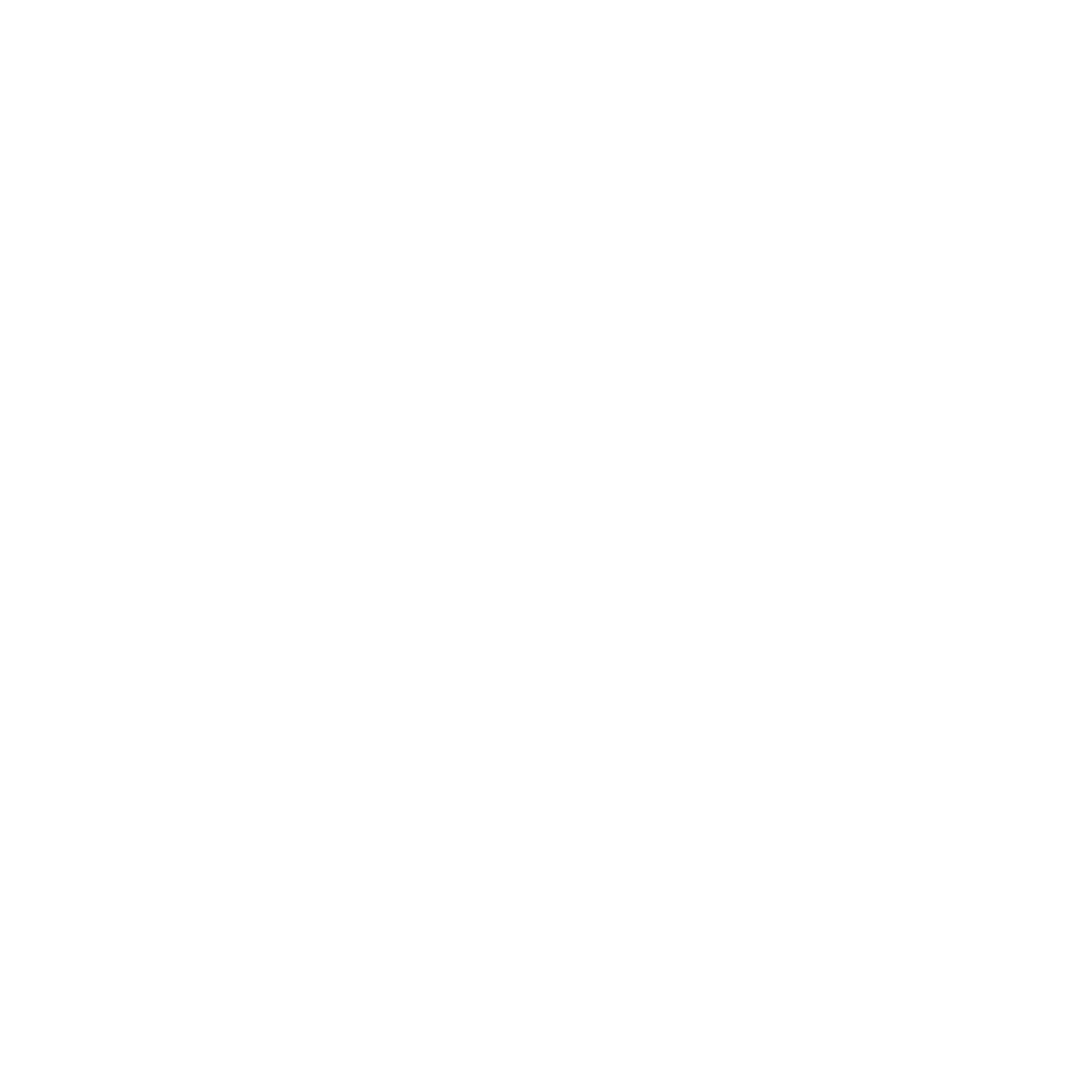
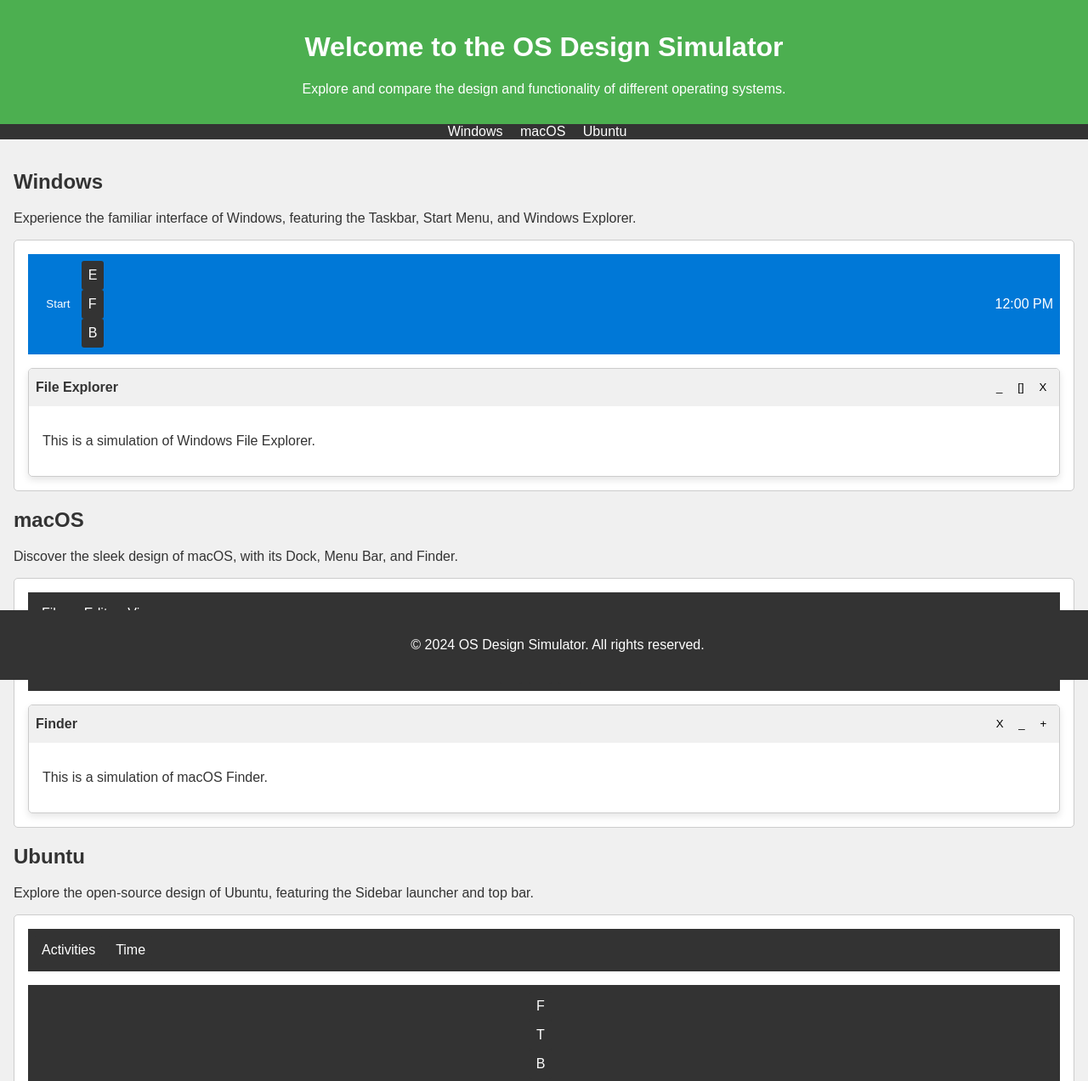
Before and after one commit to farhanali095/Equality-Engineers_003, a plain HTML site: page index.html in a window 1280 px wide. Shown: the top 1272 px of the page at 85% size. Before the commit the page ends 800 px from the top, so only its background shows below. Drawn offline with Linux system fonts and the light colour scheme.

Commit message:
Basic Homepage Created

```diff
--- a/index.html
+++ b/index.html
@@ -3,9 +3,115 @@
 <head>
     <meta charset="UTF-8">
     <meta name="viewport" content="width=device-width, initial-scale=1.0">
-    <title>Document</title>
+    <title>OS Design Simulator</title>
+    <link rel="stylesheet" href="styles.css">
 </head>
 <body>
+    <header>
+        <h1>Welcome to the OS Design Simulator</h1>
+        <p>Explore and compare the design and functionality of different operating systems.</p>
+    </header>
 
+    <nav>
+        <ul>
+            <li><a href="#windows">Windows</a></li>
+            <li><a href="#macos">macOS</a></li>
+            <li><a href="#ubuntu">Ubuntu</a></li>
+        </ul>
+    </nav>
+
+    <main>
+        <section id="windows">
+            <h2>Windows</h2>
+            <p>Experience the familiar interface of Windows, featuring the Taskbar, Start Menu, and Windows Explorer.</p>
+            <div class="os-simulation windows">
+                <div class="taskbar">
+                    <button class="start-button">Start</button>
+                    <div class="taskbar-icons">
+                        <div class="icon">E</div>
+                        <div class="icon">F</div>
+                        <div class="icon">B</div>
+                    </div>
+                    <div class="taskbar-clock">12:00 PM</div>
+                </div>
+                <div class="window">
+                    <div class="window-header">
+                        <span class="window-title">File Explorer</span>
+                        <div class="window-controls">
+                            <button class="minimize">_</button>
+                            <button class="maximize">[]</button>
+                            <button class="close">X</button>
+                        </div>
+                    </div>
+                    <div class="window-content">
+                        <p>This is a simulation of Windows File Explorer.</p>
+                    </div>
+                </div>
+            </div>
+        </section>
+
+        <section id="macos">
+            <h2>macOS</h2>
+            <p>Discover the sleek design of macOS, with its Dock, Menu Bar, and Finder.</p>
+            <div class="os-simulation macos">
+                <div class="menu-bar">
+                    <div class="menu-bar-item">File</div>
+                    <div class="menu-bar-item">Edit</div>
+                    <div class="menu-bar-item">View</div>
+                </div>
+                <div class="dock">
+                    <div class="dock-icon">F</div>
+                    <div class="dock-icon">S</div>
+                    <div class="dock-icon">B</div>
+                </div>
+                <div class="window">
+                    <div class="window-header">
+                        <span class="window-title">Finder</span>
+                        <div class="window-controls">
+                            <button class="close">X</button>
+                            <button class="minimize">_</button>
+                            <button class="maximize">+</button>
+                        </div>
+                    </div>
+                    <div class="window-content">
+                        <p>This is a simulation of macOS Finder.</p>
+                    </div>
+                </div>
+            </div>
+        </section>
+
+        <section id="ubuntu">
+            <h2>Ubuntu</h2>
+            <p>Explore the open-source design of Ubuntu, featuring the Sidebar launcher and top bar.</p>
+            <div class="os-simulation ubuntu">
+                <div class="top-bar">
+                    <div class="top-bar-item">Activities</div>
+                    <div class="top-bar-item">Time</div>
+                </div>
+                <div class="sidebar">
+                    <div class="sidebar-icon">F</div>
+                    <div class="sidebar-icon">T</div>
+                    <div class="sidebar-icon">B</div>
+                </div>
+                <div class="window">
+                    <div class="window-header">
+                        <span class="window-title">File Manager</span>
+                        <div class="window-controls">
+                            <button class="minimize">_</button>
+                            <button class="maximize">[]</button>
+                            <button class="close">X</button>
+                        </div>
+                    </div>
+                    <div class="window-content">
+                        <p>This is a simulation of Ubuntu File Manager.</p>
+                    </div>
+                </div>
+            </div>
+        </section>
+    </main>
+
+    <footer>
+        <p>&copy; 2024 OS Design Simulator. All rights reserved.</p>
+    </footer>
 </body>
 </html>
--- /dev/null
+++ b/styles.css
@@ -0,0 +1,136 @@
+body {
+    font-family: Arial, sans-serif;
+    margin: 0;
+    padding: 0;
+    background-color: #f0f0f0;
+    color: #333;
+}
+
+header {
+    background-color: #4CAF50;
+    color: white;
+    padding: 1em;
+    text-align: center;
+}
+
+nav {
+    background-color: #333;
+}
+
+nav ul {
+    list-style-type: none;
+    margin: 0;
+    padding: 0;
+    text-align: center;
+}
+
+nav ul li {
+    display: inline;
+    margin-right: 1em;
+}
+
+nav ul li a {
+    color: white;
+    text-decoration: none;
+}
+
+main {
+    padding: 1em;
+}
+
+.os-simulation {
+    margin-top: 1em;
+    border: 1px solid #ccc;
+    background-color: white;
+    padding: 1em;
+    border-radius: 5px;
+}
+
+.taskbar, .menu-bar, .top-bar, .sidebar, .dock {
+    display: flex;
+    align-items: center;
+    padding: 0.5em;
+    margin-bottom: 1em;
+}
+
+.taskbar {
+    background-color: #0078d7;
+    color: white;
+    justify-content: space-between;
+}
+
+.taskbar .start-button {
+    background-color: #0078d7;
+    border: none;
+    color: white;
+    padding: 0.5em 1em;
+    cursor: pointer;
+}
+
+.taskbar .taskbar-icons .icon, .menu-bar .menu-bar-item, .top-bar .top-bar-item, .sidebar .sidebar-icon, .dock .dock-icon {
+    background-color: #333;
+    color: white;
+    padding: 0.5em;
+    margin-right: 0.5em;
+    border-radius: 3px;
+    cursor: pointer;
+}
+
+.taskbar .taskbar-clock {
+    margin-left: auto;
+}
+
+.menu-bar, .top-bar {
+    background-color: #333;
+    color: white;
+}
+
+.dock {
+    background-color: #333;
+    justify-content: center;
+}
+
+.sidebar {
+    background-color: #333;
+    flex-direction: column;
+}
+
+.window {
+    border: 1px solid #ccc;
+    border-radius: 5px;
+    overflow: hidden;
+    box-shadow: 0 4px 8px rgba(0,0,0,0.1);
+}
+
+.window-header {
+    background-color: #f0f0f0;
+    padding: 0.5em;
+    display: flex;
+    justify-content: space-between;
+    align-items: center;
+}
+
+.window-title {
+    font-weight: bold;
+}
+
+.window-controls button {
+    background: none;
+    border: none;
+    padding: 0.5em;
+    cursor: pointer;
+}
+
+.window-content {
+    padding: 1em;
+}
+
+footer {
+    background-color: #333;
+    color: white;
+    text-align: center;
+    padding: 1em;
+    position: fixed;
+    bottom: 0;
+    width: 100%;
+}
```
